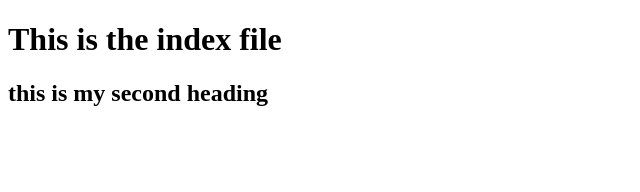
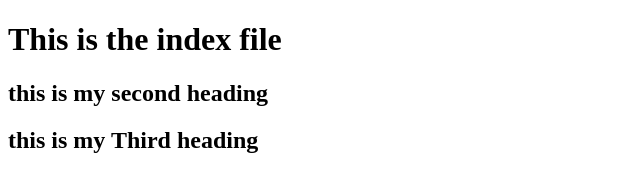
Before and after one commit to dlpgpt/HTML_Learning, a plain HTML site: page index.html in a window 1280 px wide. Shown: the whole page, without its empty margins (0-640 px from the left). Drawn offline with Linux system fonts and the light colour scheme.

Commit message:
Second code push

```diff
--- a/index.html
+++ b/index.html
@@ -8,5 +8,6 @@
 <body>
     <h1>This is the index file</h1>
     <h2>this is my second heading</h2>
+    <h2>this is my Third heading</h2>
 </body>
 </html>
```
